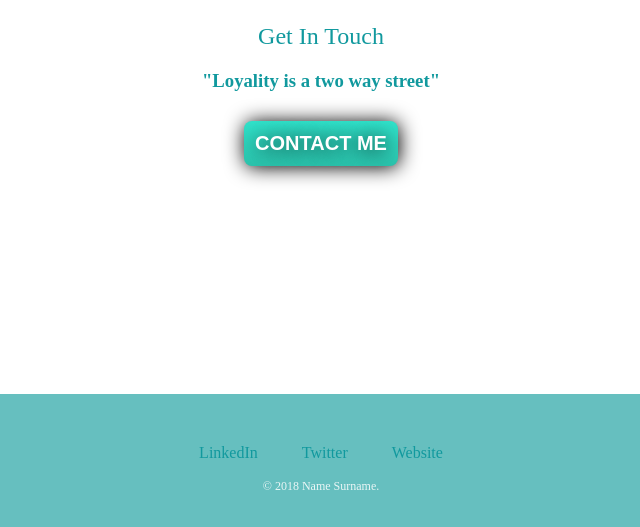
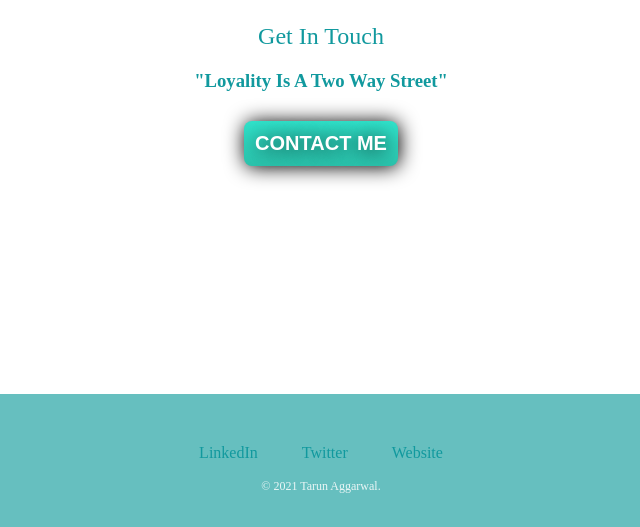
Before and after one commit to Tarun711/CSHarshitaAggarwalWebpage, a plain HTML site: page index.html in a window 1280 px wide. Shown: the part 3671-4198 px from the top of the page, 319-959 px from the left. Drawn offline with Linux system fonts and the light colour scheme.

Commit message:
Update index.html
Updating credits

```diff
--- a/index.html
+++ b/index.html
@@ -95,7 +95,7 @@
     <hr>
     <div class="contact-me">
       <h2>Get In Touch</h2>
-      <h3 style="text-align:center;">"Loyality is a two way street"</p>
+      <h3 style="text-align:center;">"Loyality Is A Two Way Street"</p>
       <a class="Contact" href="mailto:name@email.com">CONTACT ME</a>
     </div>
   </div>
@@ -105,7 +105,7 @@
     <a class="footer-link" href="https://www.linkedin.com/">LinkedIn</a>
     <a class="footer-link" href="https://twitter.com/">Twitter</a>
     <a class="footer-link" href="https://www.appbrewery.co/">Website</a>
-    <p class="credit">© 2018 Name Surname.</p>
+    <p class="credit">© 2021 Tarun Aggarwal.</p>
   </div>
 
 
```
